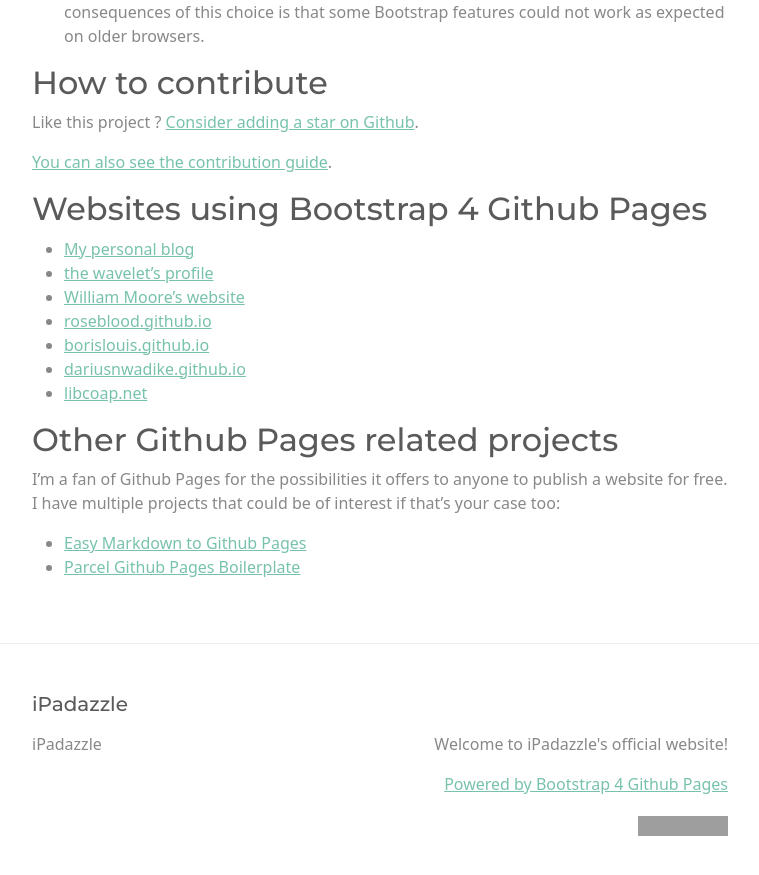
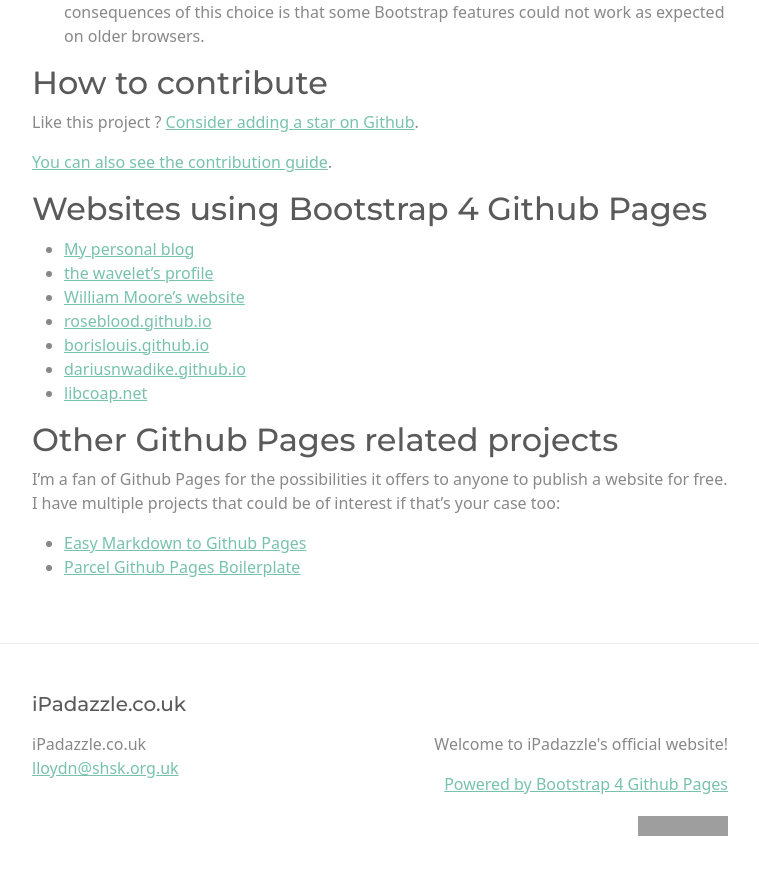
Before and after one commit to NatashaCELloyd/NatashaCELloyd.github.io, a Jekyll site: the page built from index.md, in a window 1280 px wide and 900 px high, scrolled down 2456 px. Shown: the top 875 px of the window, without its empty margins (260-1019 px from the left). Built offline with Jekyll 4.4.1, drawn with Linux system fonts in a browser that asks for light colours; some of the changed text lies outside the part shown; grey boxes are pictures that could not be loaded.

Commit message:
email and title

```diff
--- a/_config.yml
+++ b/_config.yml
@@ -13,8 +13,8 @@
 # you will see them accessed via {{ site.title }}, {{ site.email }}, and so on.
 # You can create any custom variable you would like, and they will be accessible
 # in the templates via {{ site.myvariable }}.
-title: iPadazzle
-email: ""
+title: iPadazzle.co.uk
+email: "lloydn@shsk.org.uk"
 description: >- # this means to ignore newlines until "baseurl:"
   Welcome to iPadazzle's official website!
 #baseurl: "" # the subpath of your site, e.g. /blog
```
